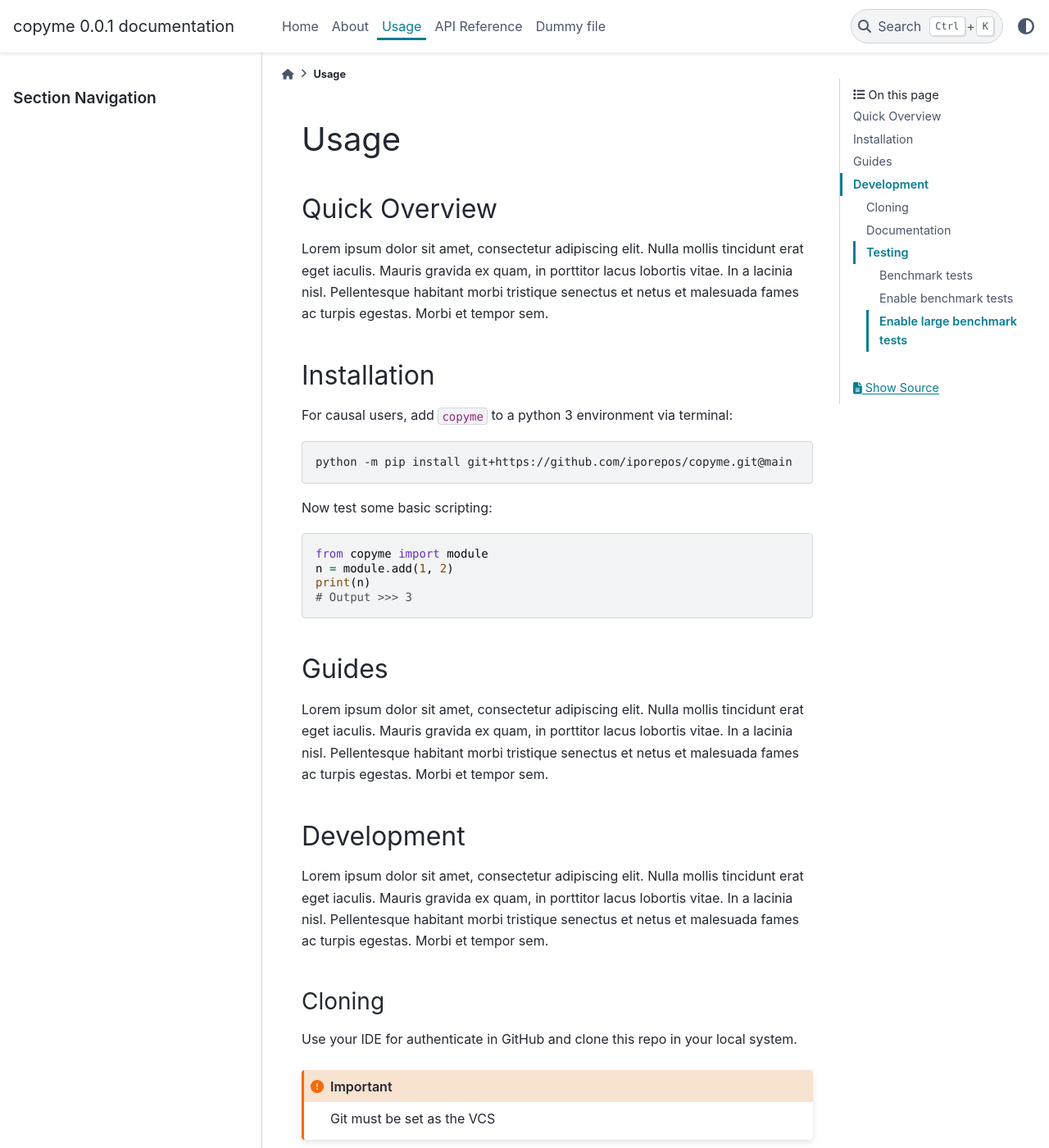
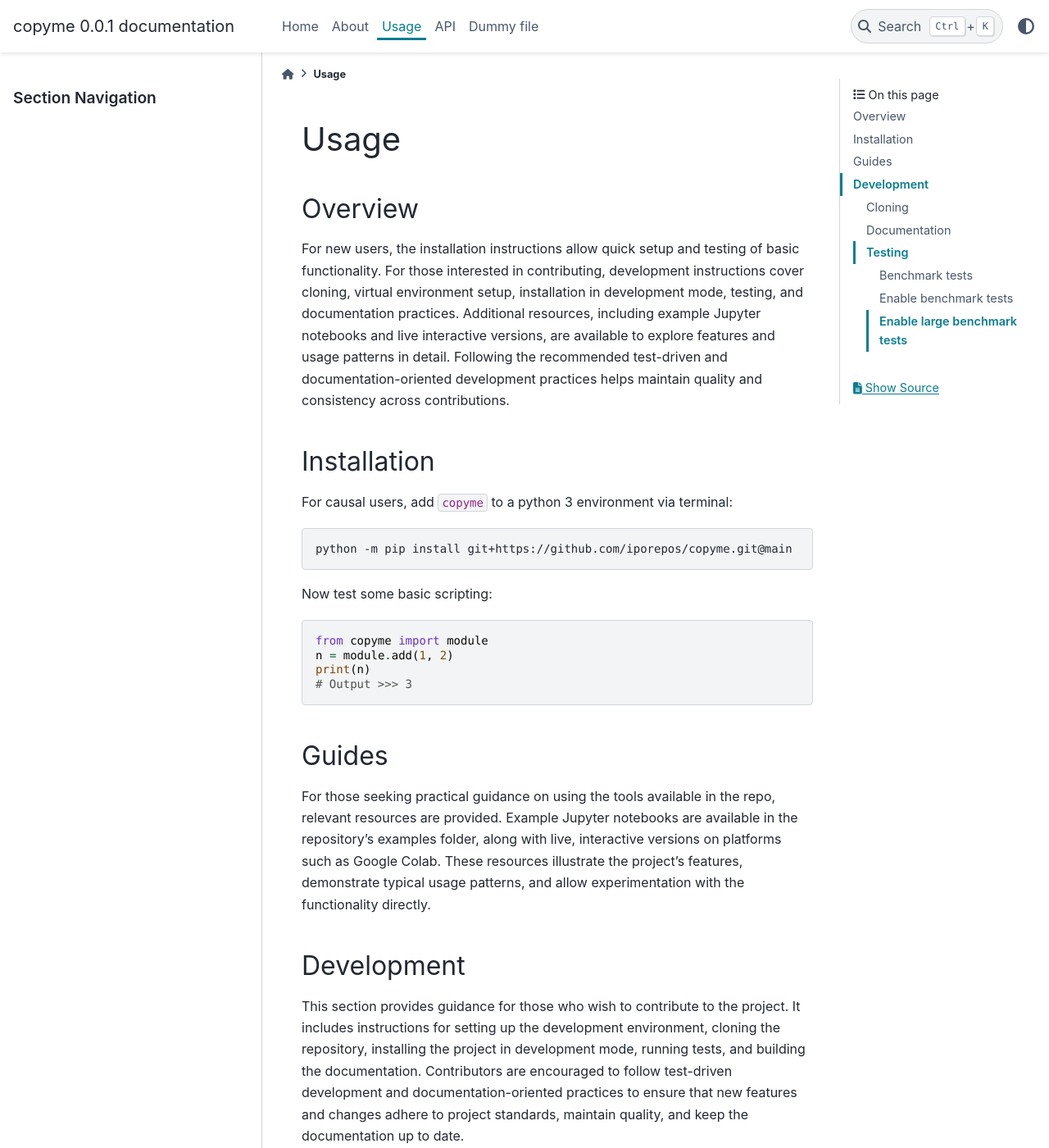
Before and after one commit to iporepos/copyme, a Sphinx documentation site: the page built from docs/usage.rst, in a window 1280 px wide and 1400 px high. Shown: the whole window at 82% size. Built offline with Sphinx 7.4.7 and the PyData theme 0.15.4, drawn with Linux system fonts in a browser that asks for light colours; some of the changed text lies outside the part shown.

Commit message:
Update docs

```diff
--- a/docs/usage.rst
+++ b/docs/usage.rst
@@ -3,16 +3,15 @@ Usage
 
 .. _quickview:
 
-Quick Overview
+Overview
 ********************************************
 
 .. develop some entry notes [CHANGE THIS]:
 
-Lorem ipsum dolor sit amet, consectetur adipiscing elit.
-Nulla mollis tincidunt erat eget iaculis.
-Mauris gravida ex quam, in porttitor lacus lobortis vitae.
-In a lacinia nisl. Pellentesque habitant morbi tristique senectus
-et netus et malesuada fames ac turpis egestas. Morbi et tempor sem.
+For new users, the installation instructions allow quick setup and testing of basic functionality.
+For those interested in contributing, development instructions cover cloning, virtual environment setup, installation in development mode, testing, and documentation practices.
+Additional resources, including example Jupyter notebooks and live interactive versions, are available to explore features and usage patterns in detail.
+Following the recommended test-driven and documentation-oriented development practices helps maintain quality and consistency across contributions.
 
 .. _installation:
 
@@ -43,11 +42,10 @@ Guides
 
 .. develop guiding instructions [CHANGE THIS]:
 
-Lorem ipsum dolor sit amet, consectetur adipiscing elit.
-Nulla mollis tincidunt erat eget iaculis.
-Mauris gravida ex quam, in porttitor lacus lobortis vitae.
-In a lacinia nisl. Pellentesque habitant morbi tristique senectus
-et netus et malesuada fames ac turpis egestas. Morbi et tempor sem.
+For those seeking practical guidance on using the tools available in the repo, relevant resources are provided.
+Example Jupyter notebooks are available in the repository’s examples folder, along with live, interactive versions on platforms such as Google Colab. These resources illustrate the project’s features, demonstrate typical usage patterns, and allow experimentation with the functionality directly.
+
+.. develop guiding resources here [CHANGE THIS]:
 
 
 .. _development:
@@ -57,11 +55,10 @@ Development
 
 .. develop development instructions [CHANGE THIS]:
 
-Lorem ipsum dolor sit amet, consectetur adipiscing elit.
-Nulla mollis tincidunt erat eget iaculis.
-Mauris gravida ex quam, in porttitor lacus lobortis vitae.
-In a lacinia nisl. Pellentesque habitant morbi tristique senectus
-et netus et malesuada fames ac turpis egestas. Morbi et tempor sem.
+This section provides guidance for those who wish to contribute to the project.
+It includes instructions for setting up the development environment, cloning the repository, installing the project in development mode, running tests, and building the documentation.
+Contributors are encouraged to follow test-driven development and documentation-oriented practices to ensure that new features and changes adhere to project standards, maintain quality, and keep the documentation up to date.
+
 
 Cloning
 ============================================
@@ -123,7 +120,7 @@ Documentation
 
 .. develop documentation instructions [CHANGE THIS]:
 
-Documentation-driven development is recommended.
+Documentation-oriented development is recommended.
 Every feature must be documented with standard
 Sphinx (rST) format.
 
```
Also changed, not shown: docs/about.rst (+4 -20 lines), docs/api.rst (+6 -6 lines), docs/index.rst (+18 -2 lines).
